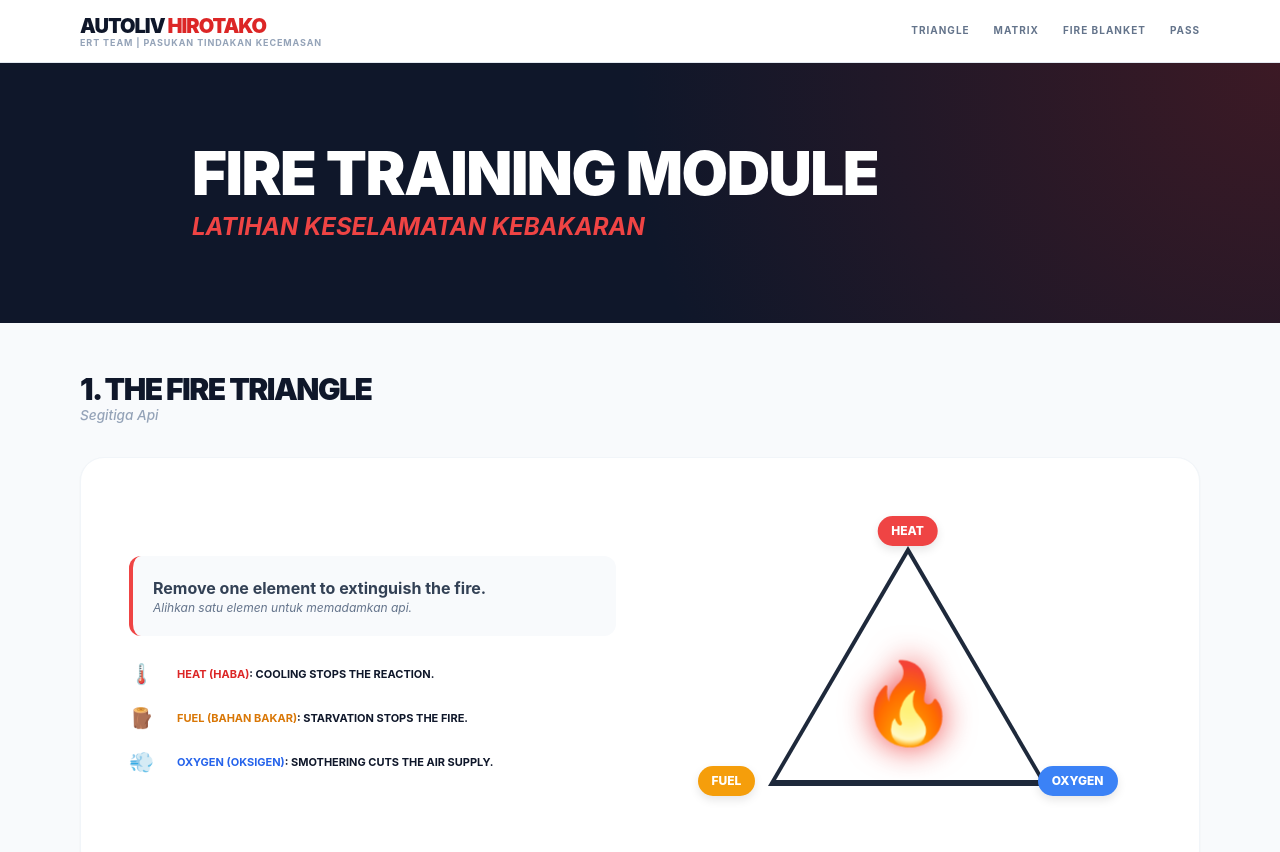
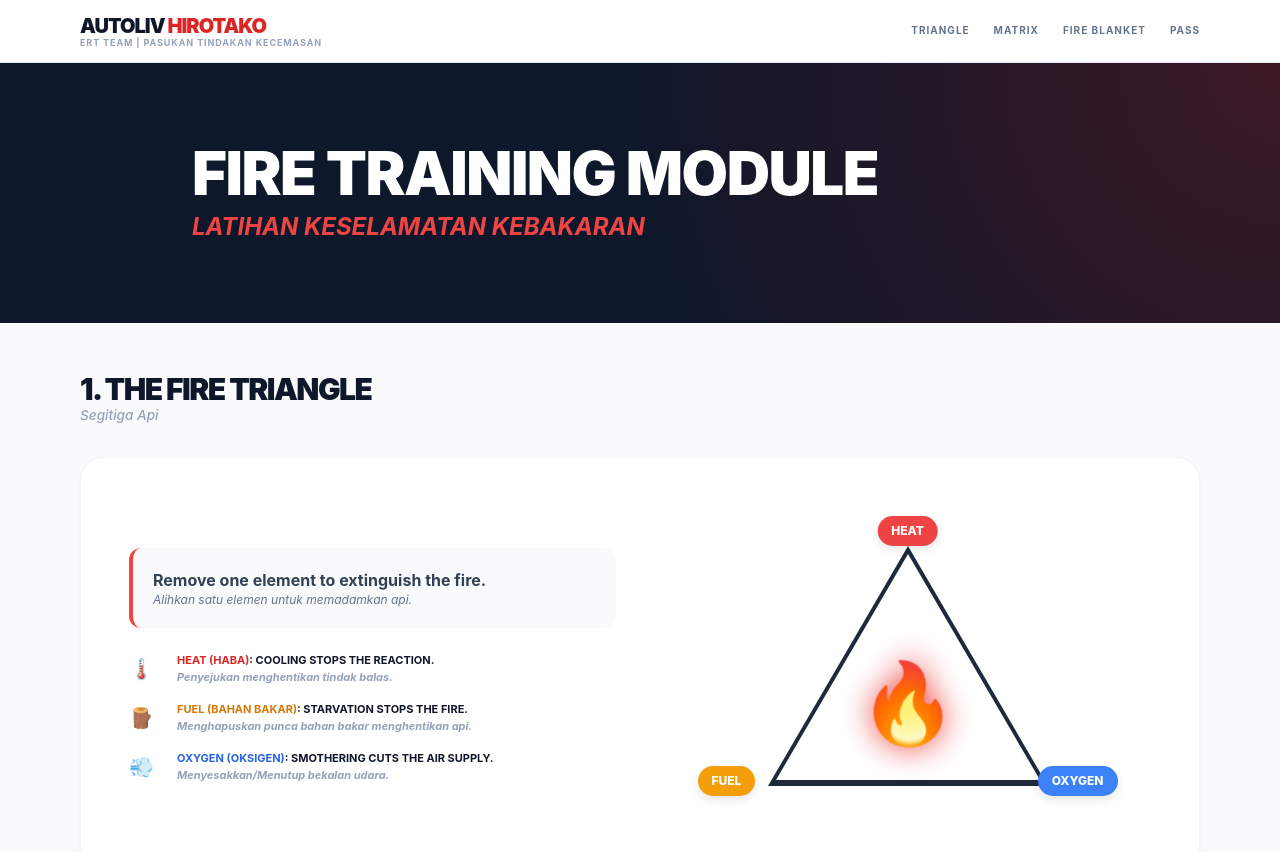
Before and after one commit to khairul6146/FireExtinguisherTraining, a plain HTML site: page index.html in a window 1280 px wide. Shown: the top 852 px of the page. Drawn offline with nearby package versions, Linux system fonts and the light colour scheme.

Commit message:
Update index.html

```diff
--- a/index.html
+++ b/index.html
@@ -131,9 +131,27 @@
                     <p class="text-xs text-slate-500 italic">Alihkan satu elemen untuk memadamkan api.</p>
                 </div>
                 <div class="space-y-4">
-                    <div class="flex items-center gap-4"><span class="w-8 text-xl">🌡️</span><div class="text-[11px] font-bold uppercase"><span class="text-red-600">Heat (Haba)</span>: Cooling stops the reaction.</div></div>
-                    <div class="flex items-center gap-4"><span class="w-8 text-xl">🪵</span><div class="text-[11px] font-bold uppercase"><span class="text-amber-600">Fuel (Bahan Bakar)</span>: Starvation stops the fire.</div></div>
-                    <div class="flex items-center gap-4"><span class="w-8 text-xl">💨</span><div class="text-[11px] font-bold uppercase"><span class="text-blue-600">Oxygen (Oksigen)</span>: Smothering cuts the air supply.</div></div>
+                    <div class="flex items-center gap-4">
+                        <span class="w-8 text-xl">🌡️</span>
+                        <div class="text-[11px] font-bold uppercase">
+                            <span class="text-red-600">Heat (Haba)</span>: Cooling stops the reaction.
+                            <br><span class="text-slate-400 normal-case italic">Penyejukan menghentikan tindak balas.</span>
+                        </div>
+                    </div>
+                    <div class="flex items-center gap-4">
+                        <span class="w-8 text-xl">🪵</span>
+                        <div class="text-[11px] font-bold uppercase">
+                            <span class="text-amber-600">Fuel (Bahan Bakar)</span>: Starvation stops the fire.
+                            <br><span class="text-slate-400 normal-case italic">Menghapuskan punca bahan bakar menghentikan api.</span>
+                        </div>
+                    </div>
+                    <div class="flex items-center gap-4">
+                        <span class="w-8 text-xl">💨</span>
+                        <div class="text-[11px] font-bold uppercase">
+                            <span class="text-blue-600">Oxygen (Oksigen)</span>: Smothering cuts the air supply.
+                            <br><span class="text-slate-400 normal-case italic">Menyesakkan/Menutup bekalan udara.</span>
+                        </div>
+                    </div>
                 </div>
             </div>
             <div class="triangle-wrapper order-1 lg:order-2">
@@ -145,7 +163,7 @@
         </div>
     </section>
 
-    <!-- Section 2: Matrix (Updated with Icons and Danger Warning) -->
+    <!-- Section 2: Matrix -->
     <section id="matrix">
         <div class="mb-8 text-center">
             <h2 class="text-2xl md:text-3xl font-black uppercase tracking-tighter">2. Classification Matrix</h2>
@@ -371,7 +389,7 @@
 
 <footer class="bg-slate-900 text-slate-500 py-16 px-6 border-t border-slate-800 text-center">
     <div class="text-xl font-black text-white uppercase tracking-tighter">Autoliv <span class="text-red-600">Hirotako</span></div>
-    <p class="text-[10px] font-bold tracking-[0.4em] uppercase mt-2">ERT Safety Standard 2026</p>
+    <p class="text-[10px] font-bold tracking-[0.4em] uppercase mt-2">ERT Fire Team 2026</p>
 </footer>
 
 </body>
```
